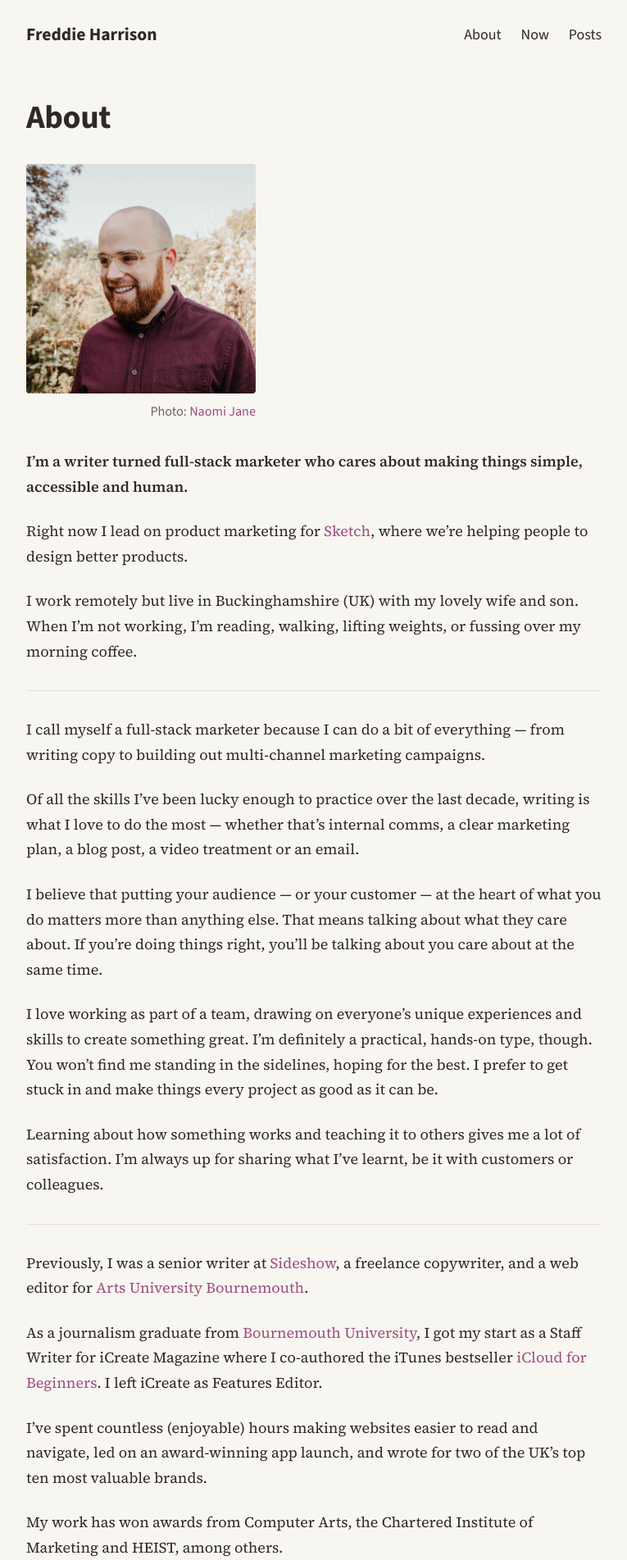
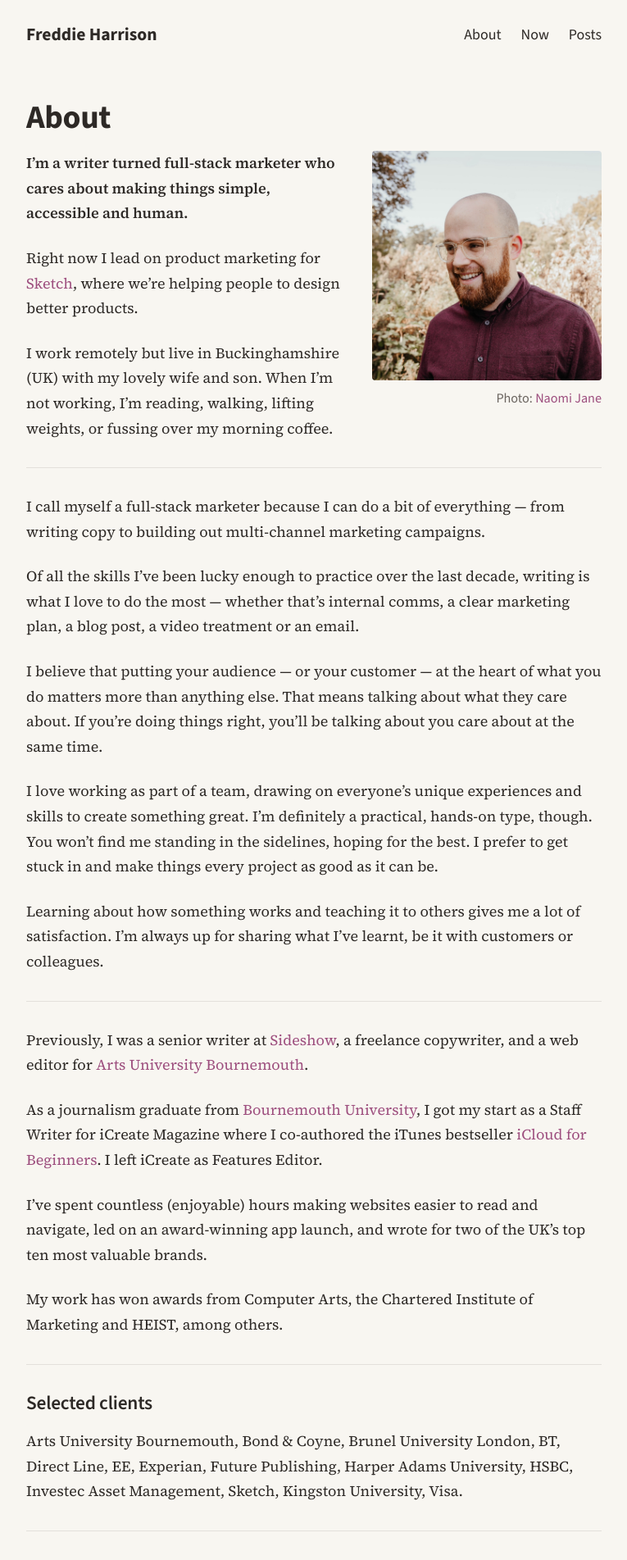
Before and after one commit to freddiewrites/freddiewrites.github.io, a Jekyll site: the page built from about.markdown, in a window 1280 px wide. Shown: the top 1903 px of the page at 82% size, without its empty margins (257-1022 px from the left). Built offline with Jekyll 4.4.1, drawn with Linux system fonts in a browser that asks for light colours.

Commit message:
Right align portrait photo on about page
Float portrait image to the right with margin for text wrap.

Co-Authored-By: Claude Opus 4.5 <noreply@anthropic.com>

```diff
--- a/_sass/_base.scss
+++ b/_sass/_base.scss
@@ -123,6 +123,8 @@ figure {
 
   &.portrait {
     max-width: 280px;
+    float: right;
+    margin: 0 0 var(--space-md) var(--space-lg);
   }
 }
 
```
